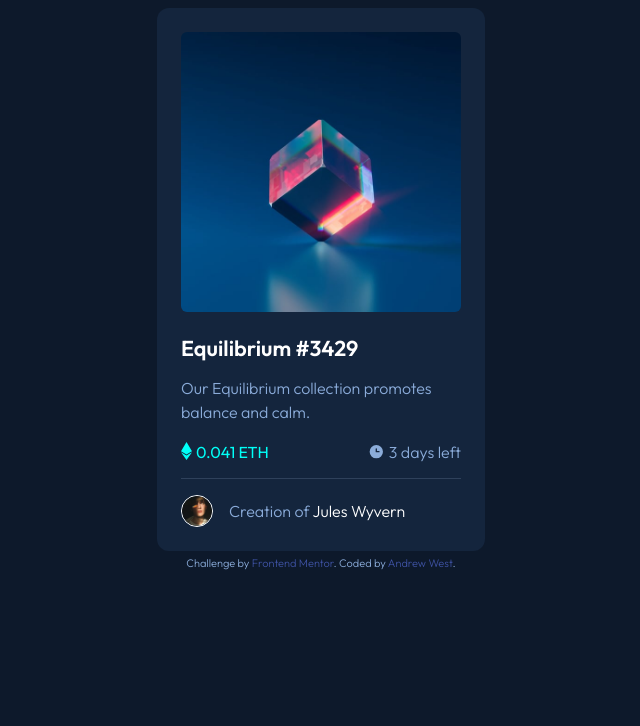
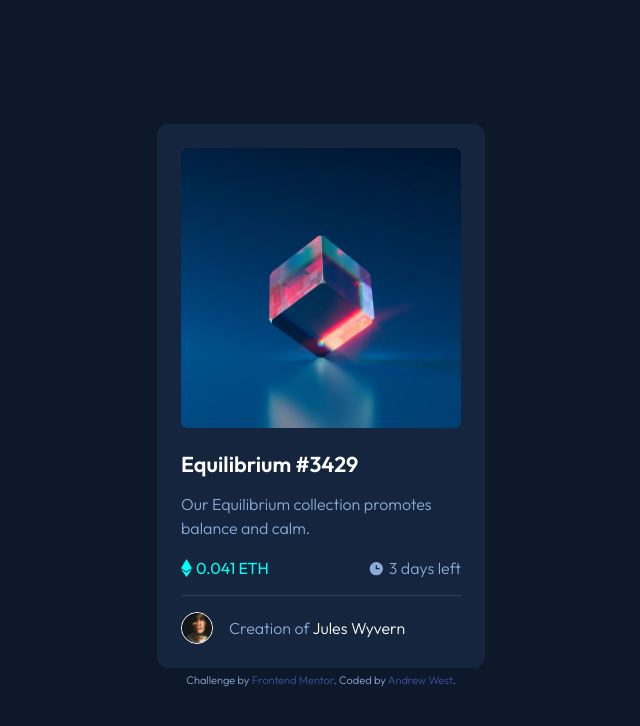
Before and after one commit to apwest/fm-nft-preview-card, a plain HTML site: page index.html in a window 1280 px wide. Shown: the whole page, without its empty margins (319-959 px from the left). Drawn offline with Linux system fonts and the light colour scheme.

Commit message:
Add container to fix position of card

```diff
--- a/index.html
+++ b/index.html
@@ -18,6 +18,7 @@
 </head>
 <body>
 
+  <div class="container">
     <div class="card column">
       <div class="preview">
         <img src="images/image-equilibrium.jpg" alt="">
@@ -45,5 +46,7 @@
       Challenge by <a href="https://www.frontendmentor.io?ref=challenge" target="_blank">Frontend Mentor</a>.
       Coded by <a href="#">Andrew West</a>.
     </div>
+  </div>
+
 </body>
 </html>
--- a/main.css
+++ b/main.css
@@ -58,6 +58,13 @@ a:hover {
   flex-direction: row;
 }
 
+.container {
+  display: flex;
+  flex-direction: column;
+  align-items: center;
+  justify-content: center;
+  height: 100vh;
+}
 
 .card {
   background: var(--clr-card-bg);
```
Lines whose indentation alone changed are shown as unchanged.
